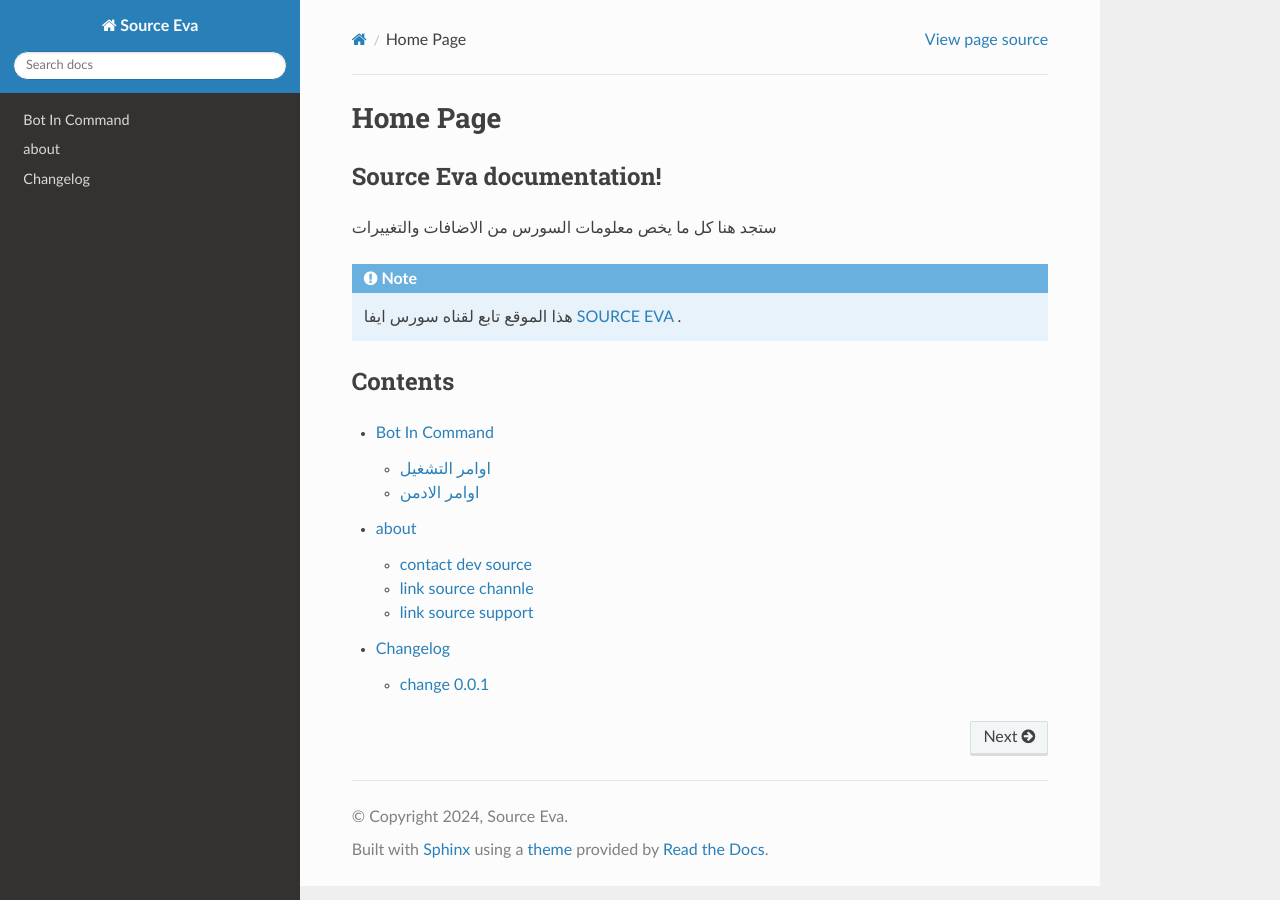
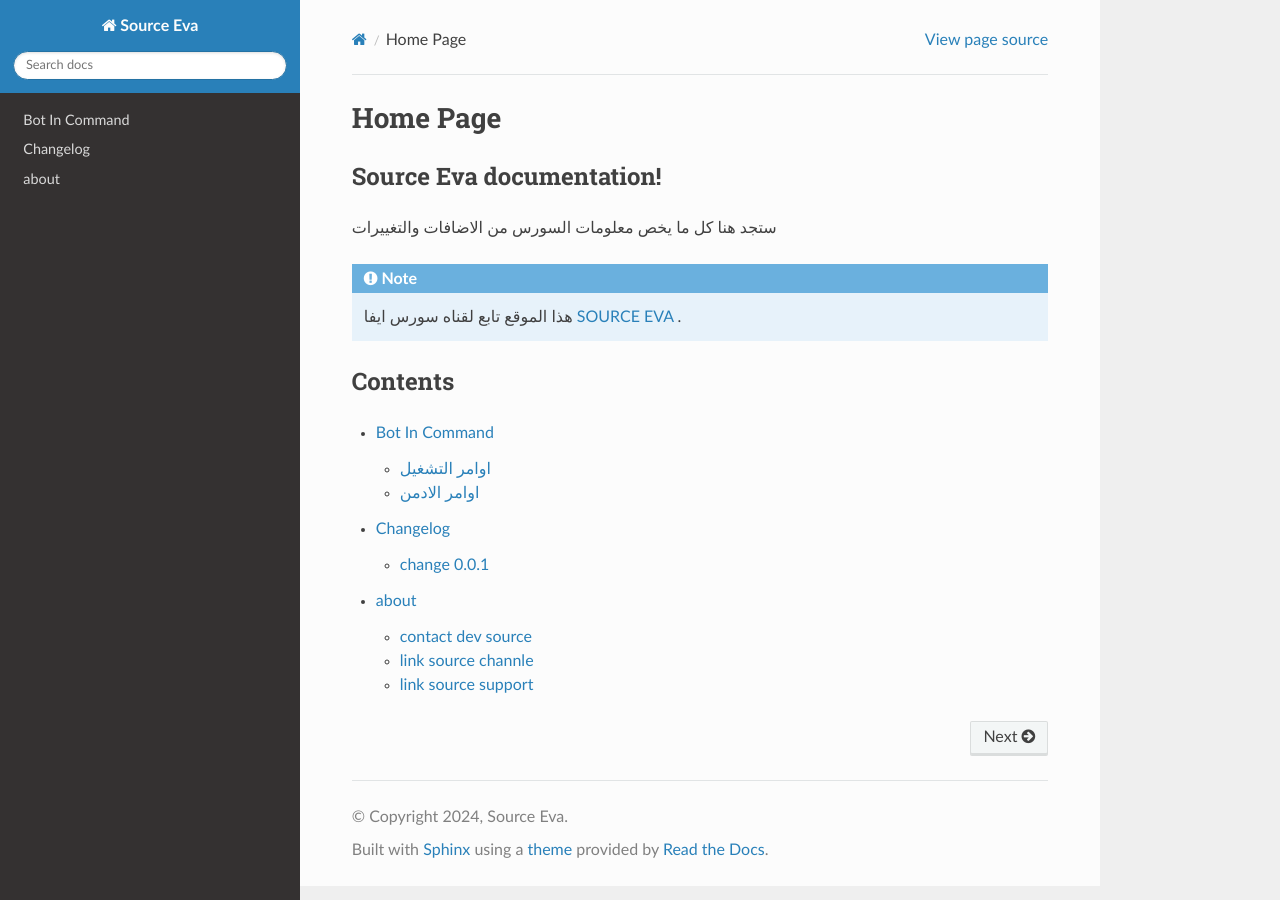
Before and after one commit to deveva205/tutorial-Sourceeva, a Sphinx documentation site: the page built from docs/source/index.rst, in a window 1280 px wide. Built offline with Sphinx 7.4.7 and the Read the Docs theme 3.1.0, drawn with Linux system fonts in a browser that asks for light colours; pages that are not in the unit, such as notebooks, are missing from menus.

```diff
--- a/docs/source/index.rst
+++ b/docs/source/index.rst
@@ -18,5 +18,5 @@ Contents
 
    index
    usage
+   Changelog
    about
-   Changelog
```
